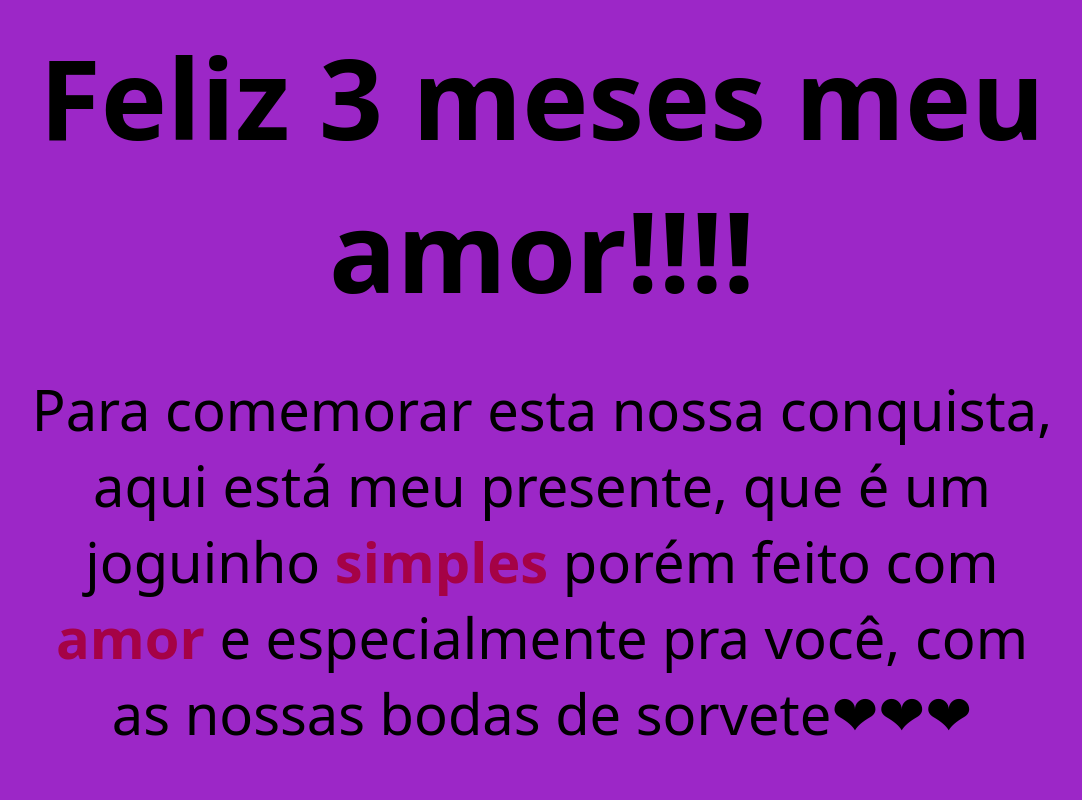
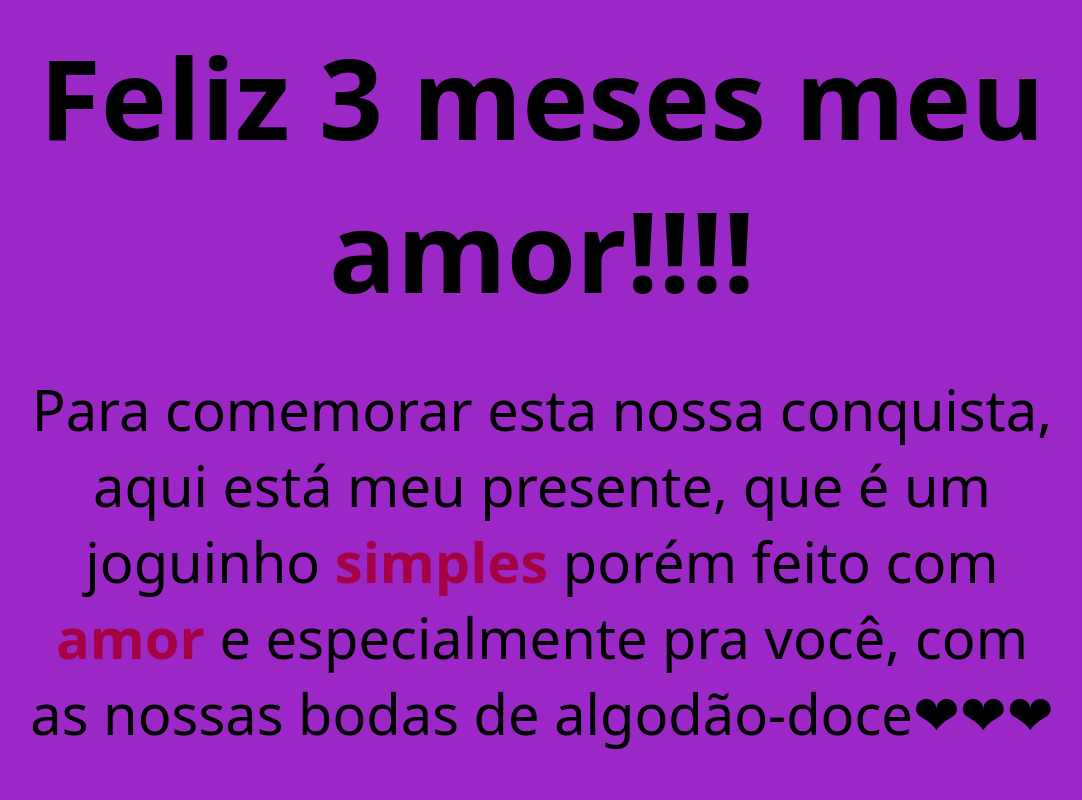
Before and after one commit to Henrique-projects/3-meses, a plain HTML site: page index.html in a window 1280 px wide. Shown: the top 800 px of the page, without its empty margins (98-1180 px from the left). Drawn offline with Linux system fonts and the light colour scheme; a web font is replaced by a local one.

Commit message:
Update index.html

```diff
--- a/index.html
+++ b/index.html
@@ -10,7 +10,7 @@
     <div class="container">
         <div class="start">
             <h1>Feliz 3 meses meu amor!!!!</h1>
-            <p>Para comemorar esta nossa conquista, aqui está meu presente, que é um joguinho <strong>simples</strong> porém feito com <strong>amor</strong> e especialmente pra você, com as nossas bodas de sorvete❤❤❤</p>
+            <p>Para comemorar esta nossa conquista, aqui está meu presente, que é um joguinho <strong>simples</strong> porém feito com <strong>amor</strong> e especialmente pra você, com as nossas bodas de algodão-doce❤❤❤</p>
             <hr>
             <p>Instruções: você é um algodão doce e o objeto que está indo até você é água. Por ser um algodão doce, obviamente você morrerá se encostar na água. Clique ou aperte alguma tecla para pular (o clique tem um pouco de delay, então recomento usar alguma tecla).</p>
             <button id="play">Jogar</button>
```
